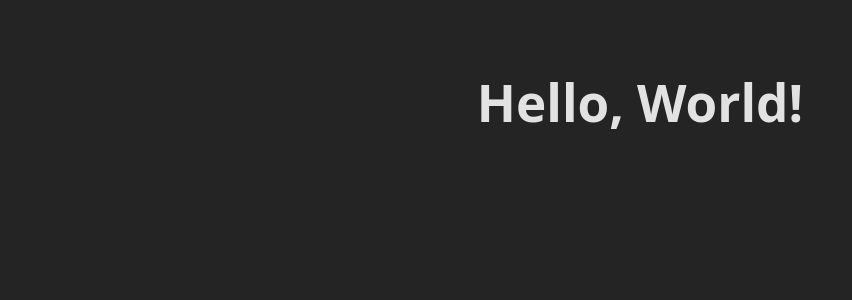
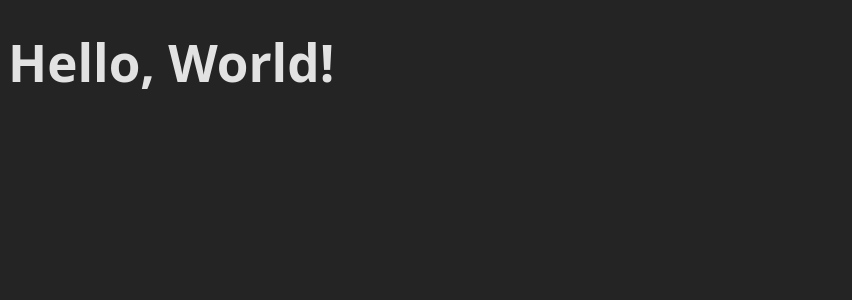
Before and after one commit to CameronDudd/camerondudd.github.io, a Svelte app: page / in a window 1280 px wide. Shown: the top 300 px of the page, without its empty margins (0-852 px from the left). Built offline with nearby package versions, Linux system fonts and the light colour scheme.

Commit message:
refactor(app.css): define --bg-color

```diff
--- a/src/app.css
+++ b/src/app.css
@@ -1,21 +1,16 @@
 :root {
+  --bg-color: #242424;
+
   font-family: system-ui, Avenir, Helvetica, Arial, sans-serif;
   line-height: 1.5;
   font-weight: 400;
 
   color-scheme: light dark;
   color: rgba(255, 255, 255, 0.87);
-  background-color: #242424;
+  background-color: var(--bg-color);
 }
 
 h1 {
   font-size: 3.2em;
   line-height: 1.1;
 }
-
-#app {
-  max-width: 1280px;
-  margin: 0 auto;
-  padding: 2rem;
-  text-align: center;
-}
```
